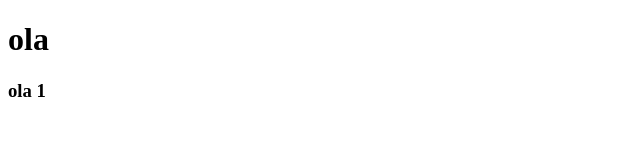
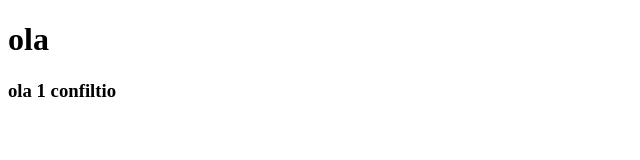
Before and after one commit to masfgroove/curso-git, a plain HTML site: page index.html in a window 1280 px wide. Shown: the full height of the page, 0-640 px from the left. Drawn offline with Linux system fonts and the light colour scheme.

Commit message:
Update title and heading in index.html

```diff
--- a/index.html
+++ b/index.html
@@ -3,12 +3,12 @@
 <head>
     <meta charset="UTF-8">
     <meta name="viewport" content="width=device-width, initial-scale=1.0">
-    <title>oi</title>
+    <title>oi problema</title>
 </head>
 <body>
 
     <h1>ola</h1>
-<h3>ola 1</h3>
+<h3>ola 1 confiltio</h3>
 
 
 </body>
```
